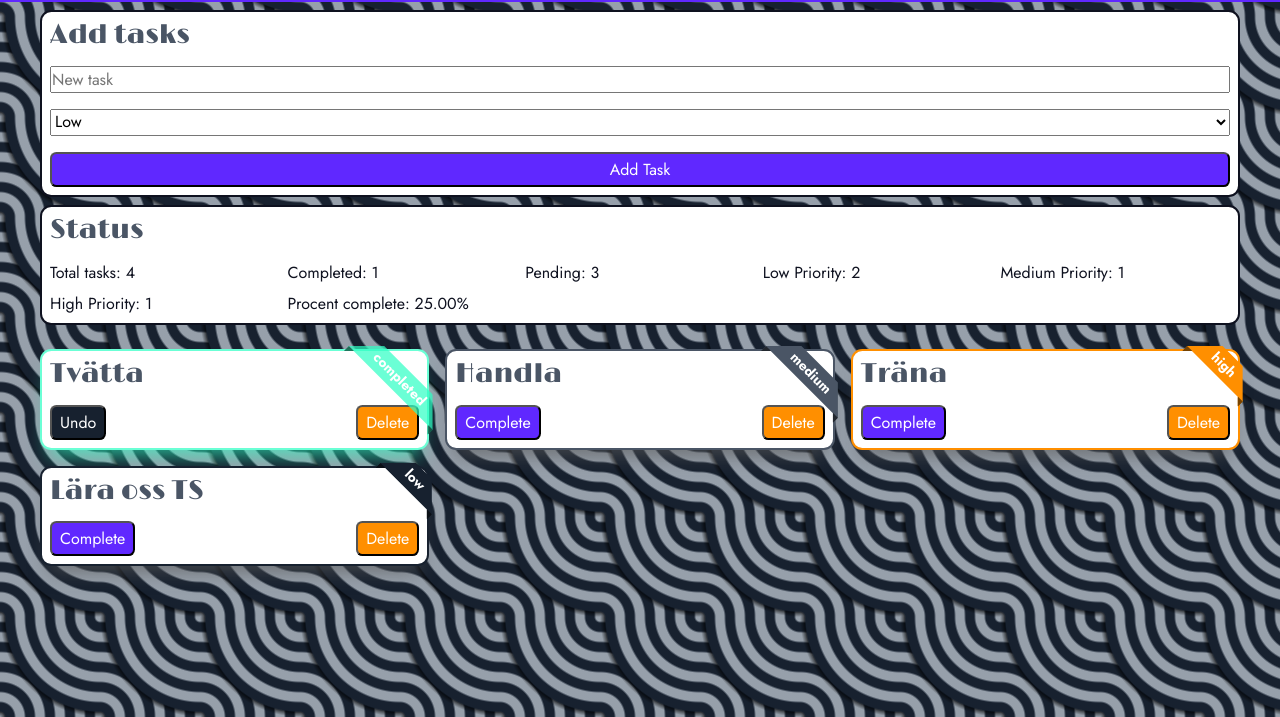
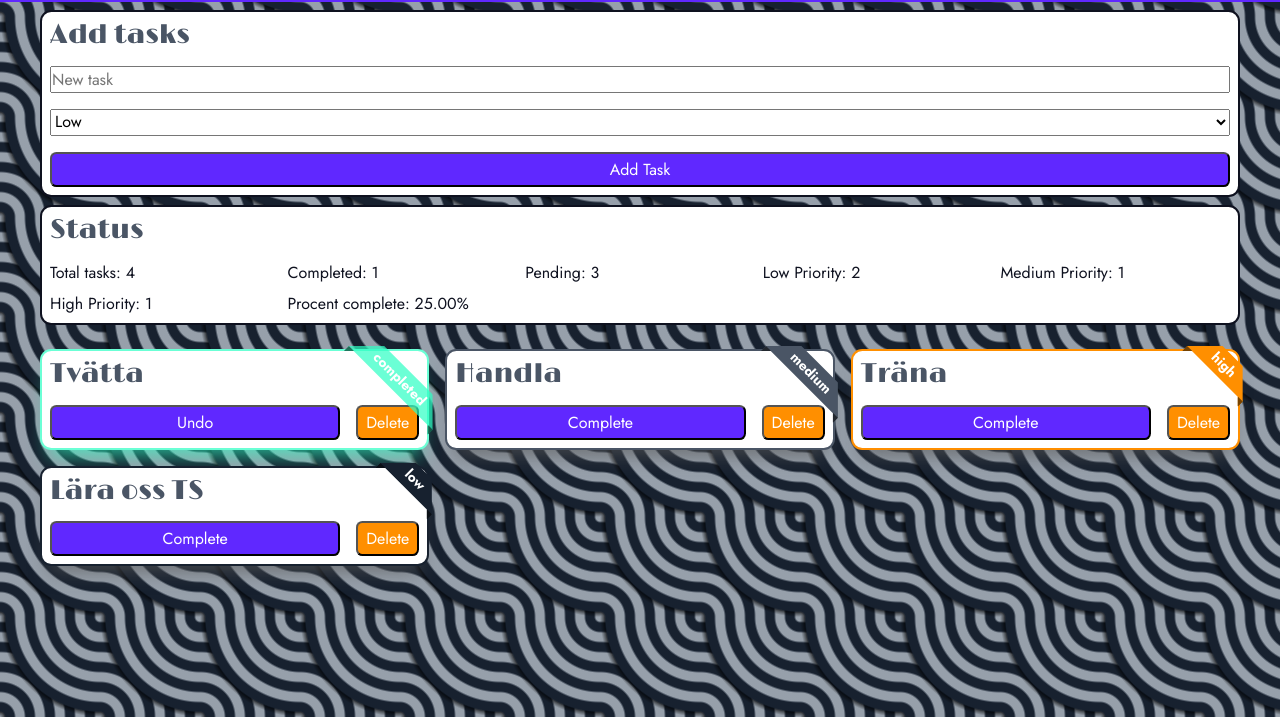
Before and after one commit to Martin-Joensson/task-tracker, a website with bundled scripts: page index.html in a window 1280 px wide. Shown: the part 83-800 px from the top of the page. Built offline with nearby package versions, Linux system fonts and the light colour scheme.

Commit message:
Update: Made complete/undo button larger

```diff
--- a/src/dom.ts
+++ b/src/dom.ts
@@ -191,14 +191,13 @@ function renderTasks(): void {
     // priority.textContent = `Priority: ${capitalize(task.priority)}`;
 
     const completeButton = document.createElement("button");
-    completeButton.classList.add("btn");
+    completeButton.classList.add("btn", "complete-btn");
     if (task.status === "pending") {
       completeButton.textContent = "Complete";
     }
 
     if (task.status === "completed") {
       completeButton.textContent = "Undo";
-      completeButton.classList.add("button-completed");
     }
 
     completeButton.addEventListener("click", () => {
--- a/style.css
+++ b/style.css
@@ -325,8 +325,8 @@ h2 {
   gap: 1rem;
 }
 
-.button-completed {
-  background-color: var(--color-low);
+.complete-btn {
+  flex-grow:1;
 }
 
 /* HTML: <div class="ribbon">Your text content</div> */
```
Also changed, not shown: dist/dom.js, 1 other file.
